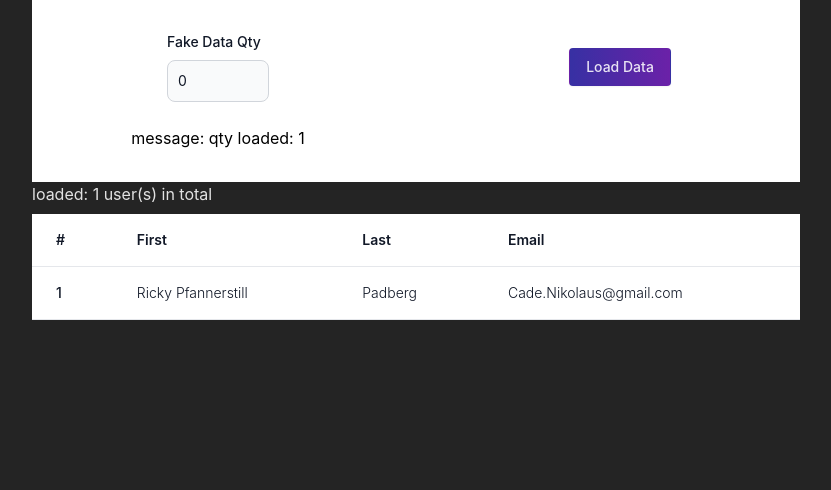
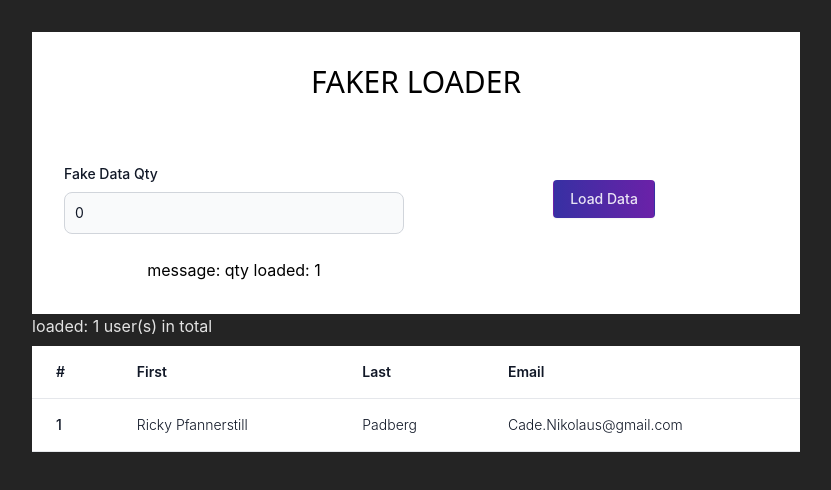
Before and after one commit to victor-basurto/fakeusergenerator-vue, a Vue app: page / in a window 1280 px wide. Shown: the top 490 px of the page, without its empty margins (224-1055 px from the left). Built offline with nearby package versions, Linux system fonts and the light colour scheme.

Commit message:
updated form name field slot

```diff
--- a/src/components/Faker.vue
+++ b/src/components/Faker.vue
@@ -26,7 +26,7 @@ onMounted(async () => await loadFakerList())
 </script>
 <template>
 	<div class="mb-8 max-w-3xl mx-auto">
-		<Form></Form>
+		<Form formName="Faker Loader"></Form>
 		<div v-if="isLoading">
 			<!-- TODO: create Loading component -->
 			LOADING....
--- a/src/components/form/Form.vue
+++ b/src/components/form/Form.vue
@@ -1,5 +1,5 @@
 <script setup lang="ts">
-import { defineAsyncComponent, unref, ref } from 'vue'
+import { defineAsyncComponent, unref, ref, toRefs } from 'vue'
 import { storeToRefs } from 'pinia'
 import { useFakerStore } from '../../store/useFakerStore'
 
@@ -14,6 +14,12 @@ const { loadFakerList, setPageError } = fakerStore
 
 // store getters
 const { getErrorMsg, qtyLoaded } = storeToRefs( fakerStore )
+
+// props
+const props = withDefaults(defineProps<{formName: string}>(), {
+	formName: 'Faker'
+})
+const { formName } = toRefs( props )
 
 // loadData and emit results from store to `fakeUsers`
 const loadData = async () => {
@@ -33,9 +39,14 @@ const loadNumber = ref(0)
 
 </script>
 <template>
-	<form class="bg-white">
+	<form class="bg-white px-8">
+		<div class="mt-8 py-8 text-black text-center">
+			<h2 class="font-sans text-3xl uppercase">
+				<slot>{{ formName }}</slot>
+			</h2>
+		</div>
 		<div class="grid gap-6 md:grid-cols-2 place-items-center py-8">
-			<div>
+			<div class="w-full">
 				<label
 					for="fakeQty"
 					class="block mb-2 text-sm font-medium text-gray-900 dark:text-white">
```
